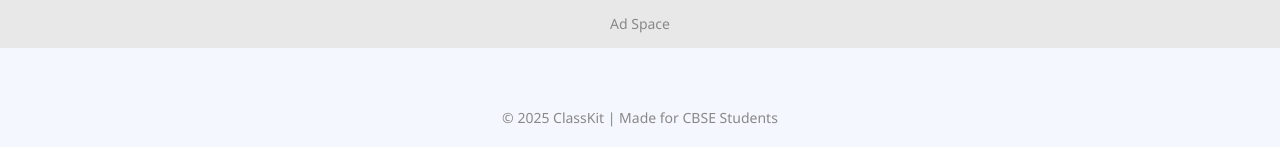
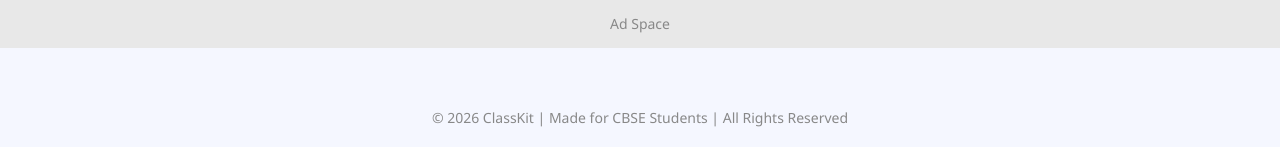
Before and after one commit to sart51112/classkit, a Flask app: page /homework in a window 1280 px wide. Shown: the part 758-905 px from the top of the page. Run offline with Flask 3, Linux system fonts and the light colour scheme.

Commit message:
Updated copyright notice

```diff
--- a/templates/base.html
+++ b/templates/base.html
@@ -39,7 +39,7 @@
 
     <!-- FOOTER -->
     <footer>
-        <p>© 2025 ClassKit | Made for CBSE Students</p>
+        <p>© 2026 ClassKit | Made for CBSE Students | All Rights Reserved</p>
     </footer>
 
     <script src="{{ url_for('static', filename='js/main.js') }}"></script>
```
